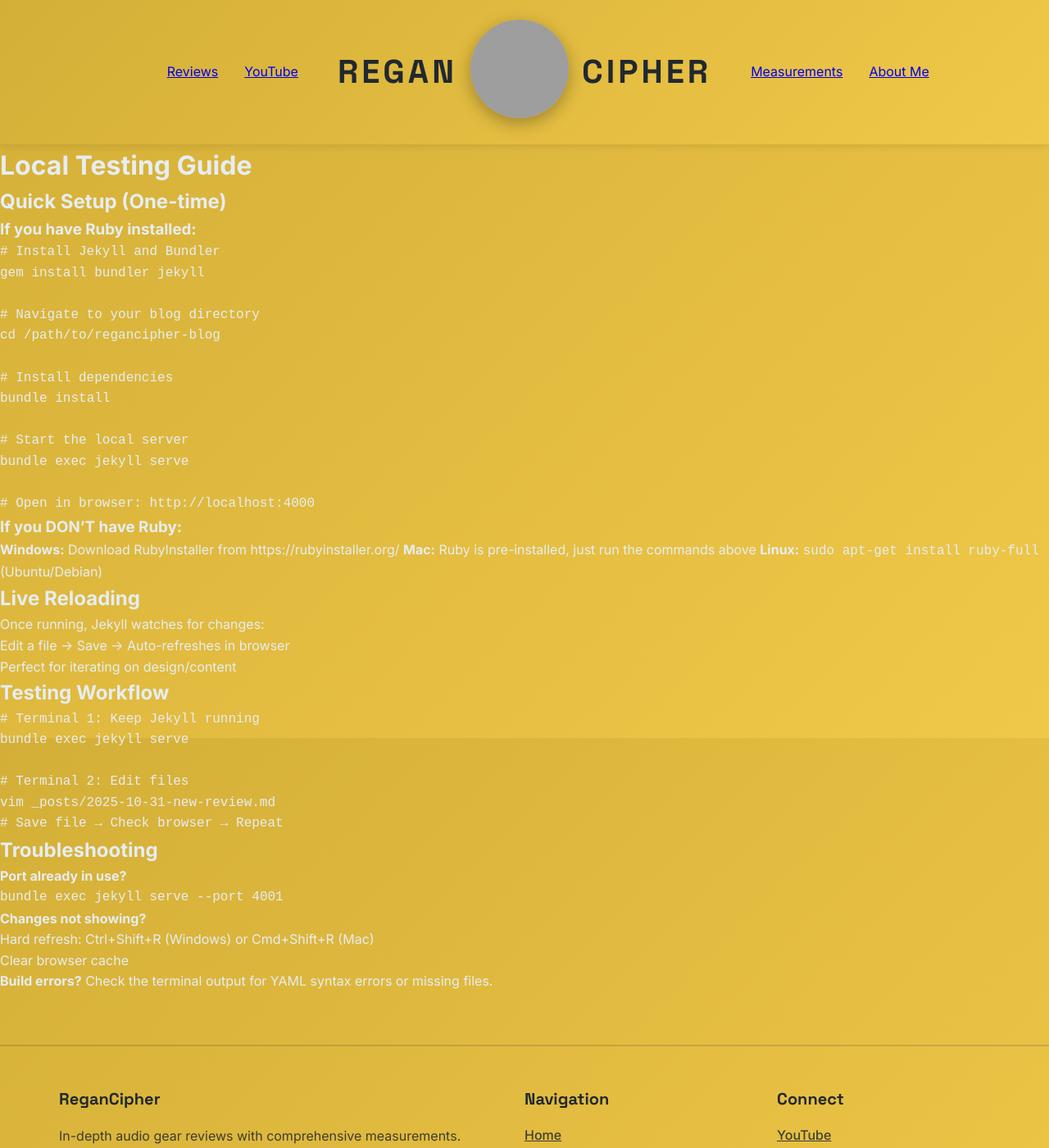
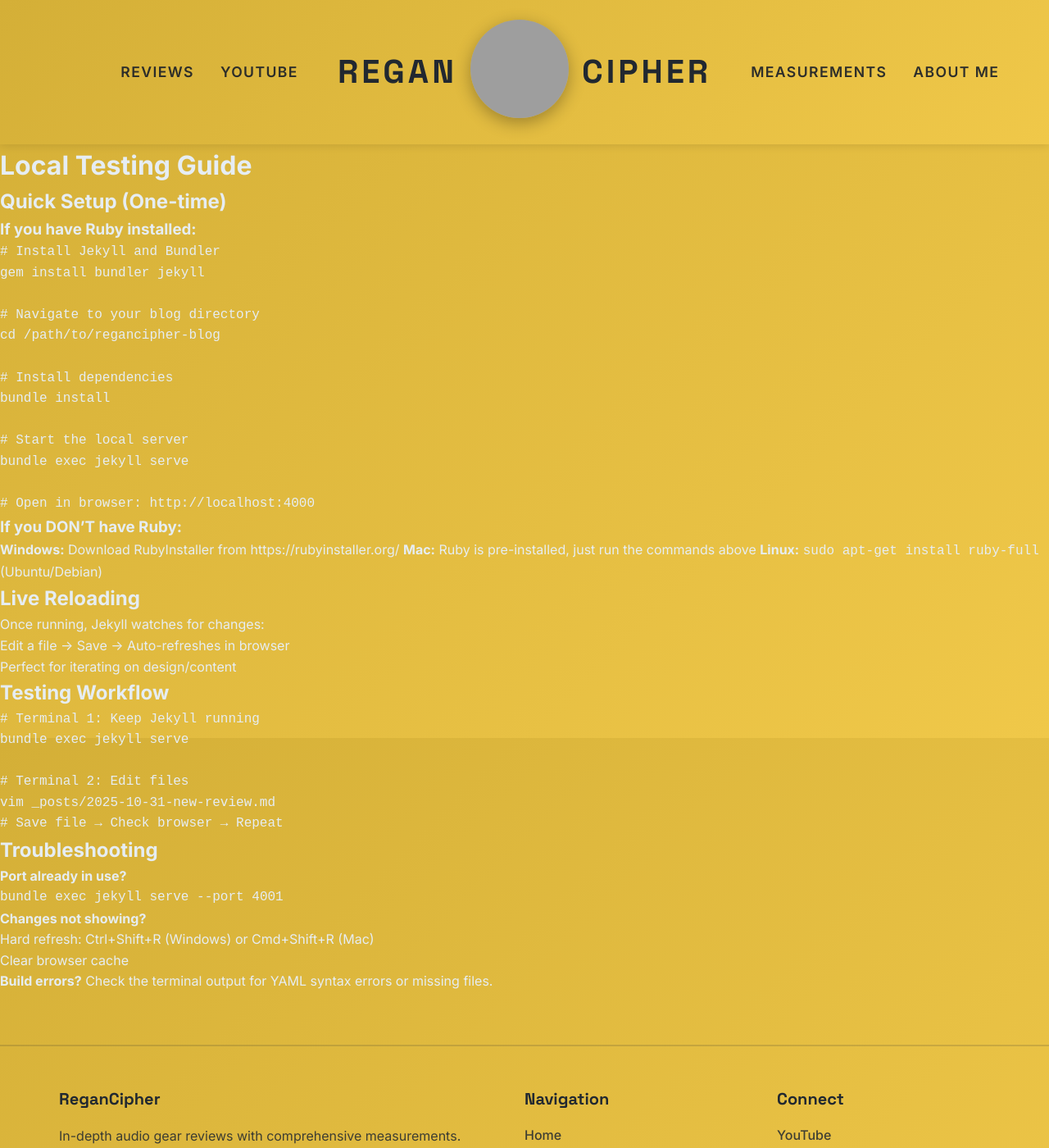
Before and after one commit to regancipher/regancipher.github.io, a Jekyll site: the page built from LOCAL-TESTING.md, in a window 1280 px wide and 1400 px high. Shown: the whole window at 82% size. Built offline with Jekyll 4.4.1, drawn with Linux system fonts in a browser that asks for light colours; our own code applies the rules of GitHub Pages for plain Markdown files; grey boxes are pictures that could not be loaded.

Commit message:
Fix nav: remove underlines, add uppercase, fix header overlap 2

```diff
--- a/assets/css/main.css
+++ b/assets/css/main.css
@@ -138,22 +138,51 @@
 
 .site-nav-left li,
 .site-nav-right li {
-  list-style: none;
+  list-style: none !important;
+}
+
+/* Links - No blue/purple! */
+a {
+  color: var(--accent-color);
+  text-decoration: none;
+  transition: all 0.2s ease;
+}
+
+a:hover {
+  color: var(--accent-hover);
+  text-decoration: none;
+}
+
+a:visited {
+  color: var(--accent-color);
+}
+
+/* Navigation links - Dark, uppercase, no underline */
+.site-nav-left a,
+.site-nav-right a {
+  color: #1a1f28 !important;
+  font-weight: 600 !important;
+  font-family: var(--font-main);
+  font-size: 1.1rem;
+  transition: all 0.2s ease;
+  letter-spacing: 0.08em;
+  text-transform: uppercase !important;
+  text-decoration: none !important;
+  opacity: 0.9;
 }
 
 .site-nav-left a:hover,
 .site-nav-right a:hover {
-  opacity: 1;
-  color: var(--primary-bg);
+  opacity: 1 !important;
+  color: #000000 !important;
   transform: translateY(-2px);
-  text-decoration: none;
+  text-decoration: none !important;
 }
 
-.site-nav-left a:hover,
-.site-nav-right a:hover {
-  opacity: 1;
-  color: var(--primary-bg);
-  transform: translateY(-2px);
+.site-nav-left a:visited,
+.site-nav-right a:visited {
+  color: #1a1f28 !important;
+  text-decoration: none !important;
 }
 
 /* Footer - Clean on gold */
```
